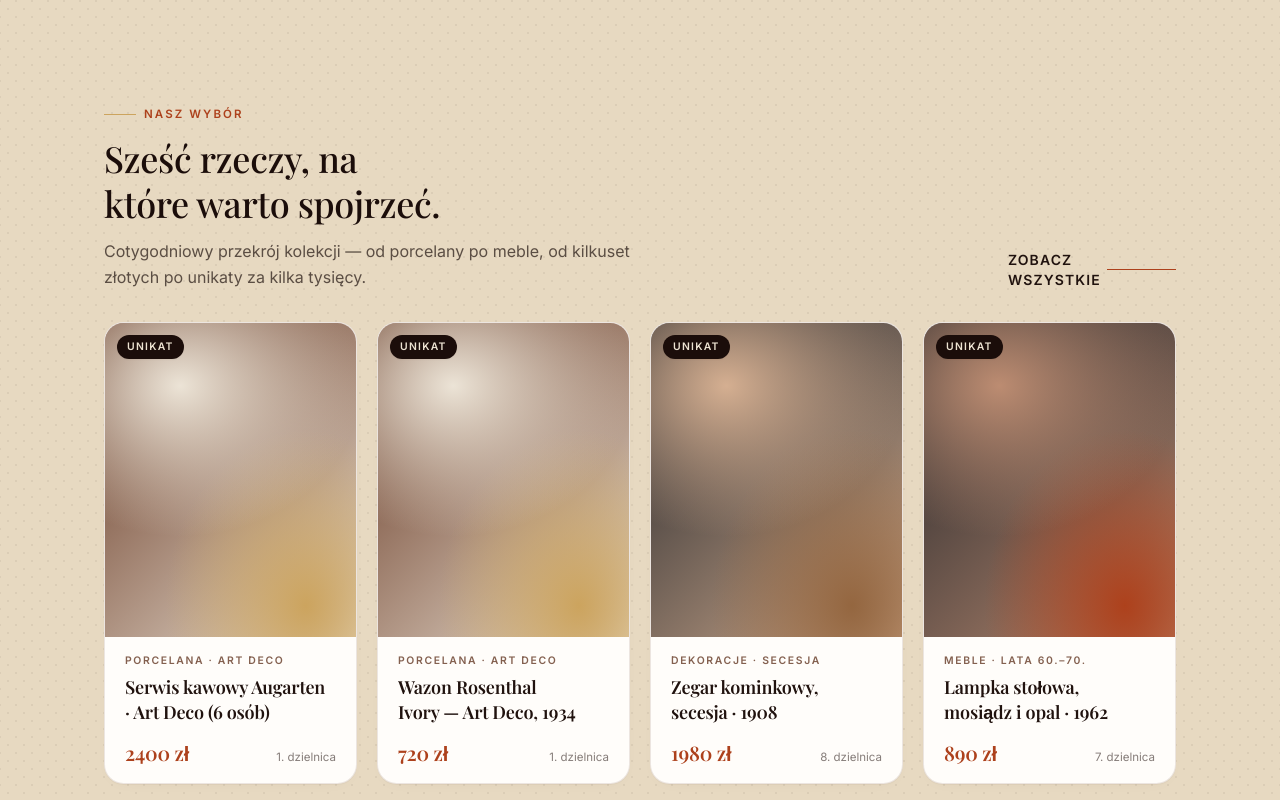
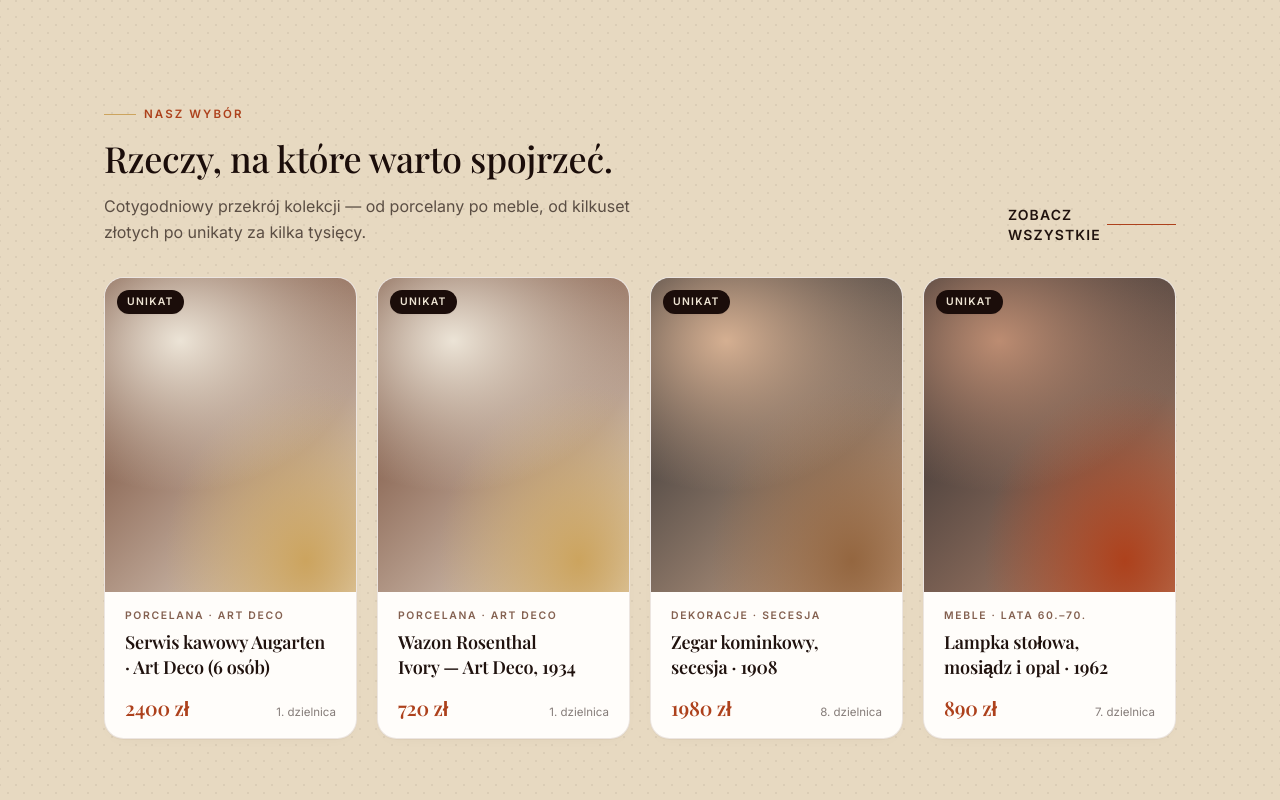
Before and after one commit to Syntance/sklep-retrohouse.pl, a Next.js app: page / in a window 1280 px wide. Shown: the part 1480-2280 px from the top of the page. Built offline with nearby package versions, Linux system fonts and the light colour scheme; no server answers.

Commit message:
feat(storefront): shorten bestsellers section headline
Drop "Sześć" from H2 — copy now reads "Rzeczy, na które warto spojrzeć."

```diff
--- a/src/components/sections/bestsellers/index.tsx
+++ b/src/components/sections/bestsellers/index.tsx
@@ -21,7 +21,7 @@ export function BestsellersSection({ products }: BestsellersSectionProps) {
 					<div className="max-w-xl">
 						<Eyebrow>NASZ WYBÓR</Eyebrow>
 						<h2 className="mt-3 font-display text-3xl font-medium leading-tight md:text-4xl">
-							Sześć rzeczy, na które warto spojrzeć.
+							Rzeczy, na które warto spojrzeć.
 						</h2>
 						<p className="mt-3 text-base leading-relaxed text-foreground/70">
 							Cotygodniowy przekrój kolekcji — od porcelany po meble, od kilkuset złotych po
```
